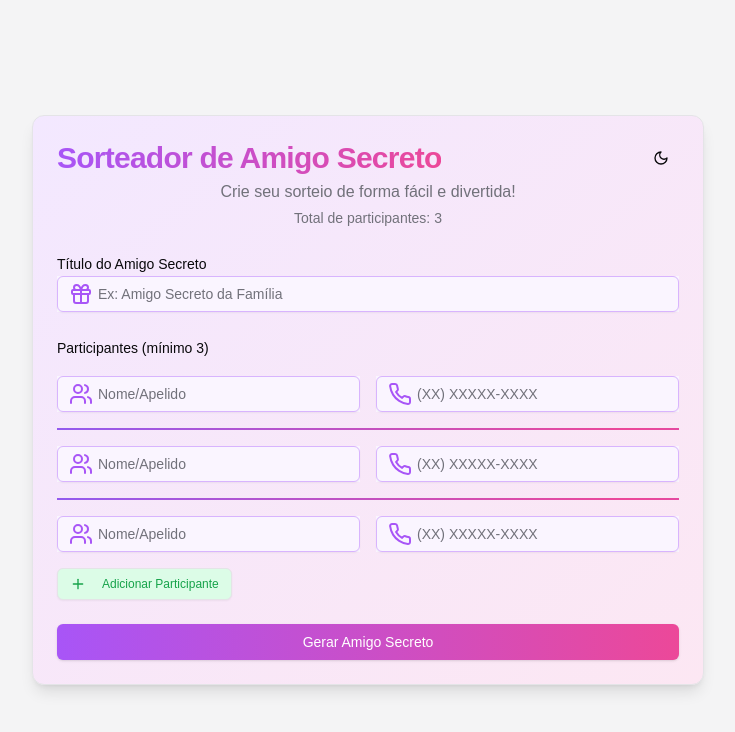
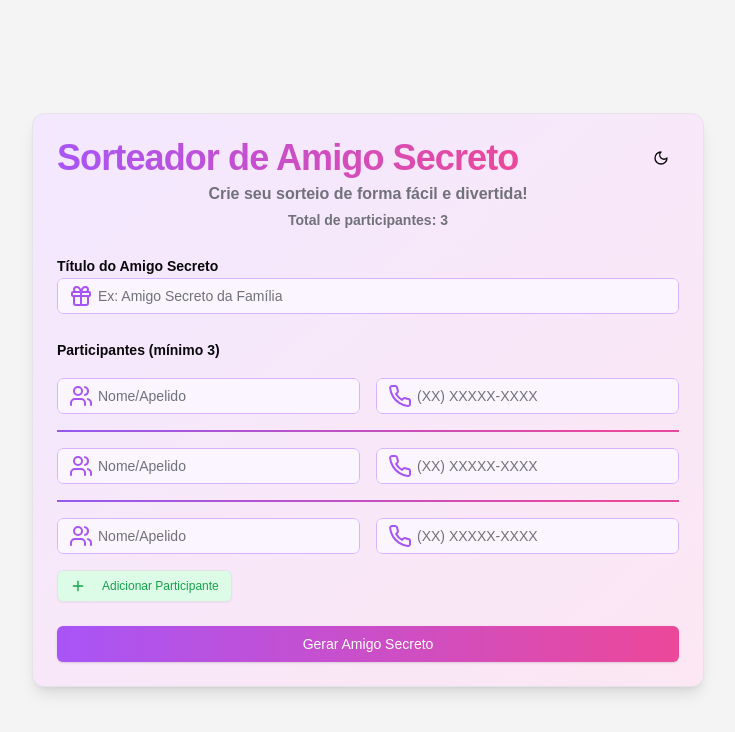
Before and after one commit to JeffyMesquita/amigo-secreto, a Next.js app: page / in a window 1280 px wide. Shown: the top 732 px of the page, without its empty margins (272-1007 px from the left). Built offline with nearby package versions, Linux system fonts and the light colour scheme.

Commit message:
feat: add dark theme

```diff
--- a/src/app/layout.tsx
+++ b/src/app/layout.tsx
@@ -26,7 +26,7 @@ export default function RootLayout({
   return (
     <html lang="pt-BR">
       <body
-        className={`${geistSans.variable} ${geistMono.variable} antialiased flex flex-col min-h-screen justify-center items-center bg-zinc-100 px-4 py-2`}
+        className={`${geistSans.variable} ${geistMono.variable} antialiased flex flex-col min-h-screen justify-center items-center bg-zinc-100 px-4 py-2 dark:bg-zinc-900`}
       >
         {children}
       </body>
--- a/src/components/Form/Form.tsx
+++ b/src/components/Form/Form.tsx
@@ -186,14 +186,14 @@ export function Form() {
       <Card className="w-full max-w-2xl mx-auto bg-gradient-to-br from-purple-100 to-pink-100 dark:from-purple-900 dark:to-pink-900 shadow-lg">
         <CardHeader className="space-y-1">
           <div className="flex justify-between items-center">
-            <CardTitle className="text-3xl font-bold text-center bg-clip-text text-transparent bg-gradient-to-r from-purple-500 to-pink-500">
+            <CardTitle className="text-2xl sm:text-4xl font-bold text-center bg-clip-text text-transparent bg-gradient-to-r from-purple-500 to-pink-500">
               Sorteador de Amigo Secreto
             </CardTitle>
             <Button
               variant="ghost"
               size="icon"
               onClick={() => setIsDarkMode(!isDarkMode)}
-              className="rounded-full"
+              className="rounded-full flex-shrink-0 hover:bg-purple-100 hover:text-purple-500 dark:hover:bg-pink-100 dark:hover:text-pink-500"
             >
               {isDarkMode ? (
                 <Sun className="h-5 w-5" />
@@ -202,10 +202,10 @@ export function Form() {
               )}
             </Button>
           </div>
-          <p className="text-center text-muted-foreground">
+          <p className="text-center text-muted-foreground font-semibold">
             Crie seu sorteio de forma fácil e divertida!
           </p>
-          <div className="text-sm text-center text-muted-foreground">
+          <div className="text-sm text-center text-muted-foreground font-semibold">
             Total de participantes: {fields.length}
           </div>
         </CardHeader>
@@ -216,8 +216,10 @@ export function Form() {
               animate={{ opacity: 1, y: 0 }}
               transition={{ duration: 0.5 }}
             >
-              <Label htmlFor="title">Título do Amigo Secreto</Label>
-              <div className="relative bg-purple-50">
+              <Label htmlFor="title" className="font-semibold">
+                Título do Amigo Secreto
+              </Label>
+              <div className="relative bg-purple-50  rounded-md overflow-hidden">
                 <Gift className="absolute left-3 top-1/2 transform -translate-y-1/2 text-purple-500" />
                 <Tooltip>
                   <TooltipTrigger asChild>
@@ -241,7 +243,7 @@ export function Form() {
             </motion.div>
 
             <div className="space-y-4">
-              <Label>Participantes (mínimo 3)</Label>
+              <Label className="font-semibold">Participantes (mínimo 3)</Label>
               <AnimatePresence>
                 {fields.map((field, index) => (
                   <motion.div
@@ -253,7 +255,7 @@ export function Form() {
                     className="space-y-4"
                   >
                     <div className="flex flex-col sm:flex-row gap-4 items-start">
-                      <div className="flex-1 w-full bg-purple-50">
+                      <div className="flex-1 w-full bg-purple-50 rounded-md overflow-hidden">
                         <div className="relative ">
                           <Users className="absolute left-3 top-1/2 transform -translate-y-1/2 text-purple-500" />
                           <Tooltip>
@@ -275,7 +277,7 @@ export function Form() {
                           </p>
                         )}
                       </div>
-                      <div className="flex-1 w-full bg-purple-50">
+                      <div className="flex-1 w-full bg-purple-50  rounded-md overflow-hidden">
                         <div className="relative">
                           <Phone className="absolute left-3 top-1/2 transform -translate-y-1/2 text-purple-500" />
                           <Tooltip>
@@ -335,7 +337,7 @@ export function Form() {
                 variant="outline"
                 size="sm"
                 onClick={() => append({ name: "", whatsapp: "" })}
-                className="mt-2 bg-green-100 hover:bg-green-200 text-green-600"
+                className="mt-2 bg-green-100 hover:bg-green-200 text-green-600 dark:bg-green-900 dark:hover:bg-green-800 dark:text-green-200"
               >
                 <Plus className="h-4 w-4 mr-2" /> Adicionar Participante
               </Button>
```
